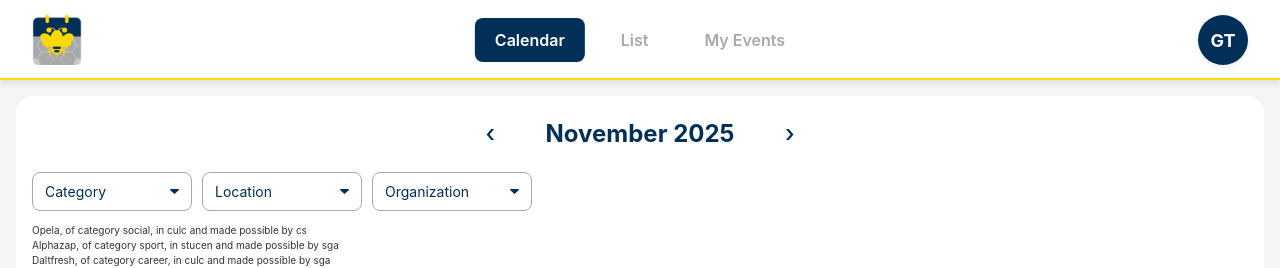
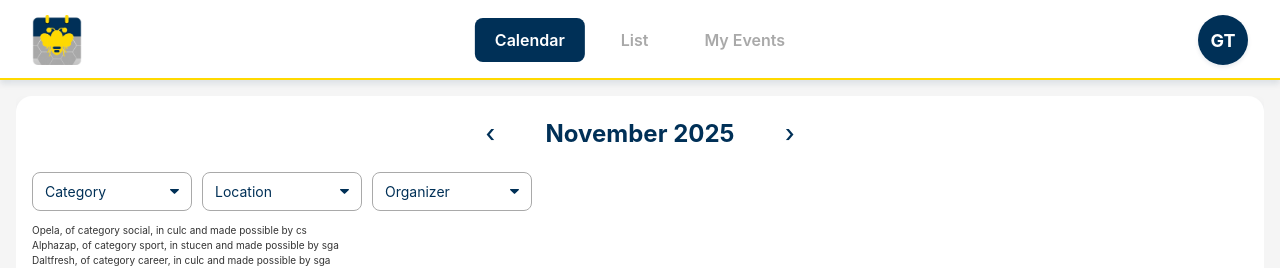
Before and after one commit to mayazhang1241/gt-cal, a React (Vite) app in the folder frontend/: page / in a window 1280 px wide. Shown: the top 268 px of the page. Built offline with nearby package versions, Linux system fonts and the light colour scheme.

Commit message:
Filtering System completed
Made a working Filtering System, just need to implement it with the API data

```diff
--- a/frontend/src/App.jsx
+++ b/frontend/src/App.jsx
@@ -69,7 +69,7 @@ function CalendarGrid({ events, onDayClick, onEventClick, viewMode, setViewMode
   const [filters, setFilters] = useState({
         category: '',
         location: '',
-        organization: ''})
+        organizer: ''})
   const handleFilterChange = (e) => {
         const { name, value } = e.target;
         setFilters((prevFilters) => ({
@@ -83,8 +83,8 @@ function CalendarGrid({ events, onDayClick, onEventClick, viewMode, setViewMode
                 e.category === filters.category) &&
             (filters.location === '' ||
                 e.location === filters.location) &&
-            (filters.organization === '' ||
-                e.organization === filters.organization)
+            (filters.organizer === '' ||
+                e.organizer === filters.organizer)
         );
     });
   const monthNames = [
@@ -170,10 +170,7 @@ function CalendarGrid({ events, onDayClick, onEventClick, viewMode, setViewMode
         <div className="filter-controls">
 
             <FilterControls />
-
         </div>
-
-
       </div>
       </FilterContext.Provider>
 
@@ -181,8 +178,8 @@ function CalendarGrid({ events, onDayClick, onEventClick, viewMode, setViewMode
       <ul>
         {filtereddata.map((e) => (
             <li key={e.id}>
-              {e.name}, of category {e.category},
-              in {e.location} and made possible by {e.organization}
+              {e.title}, of category {e.category},
+              in {e.location} and made possible by {e.organizer}
             </li>
                     ))}
       </ul>
@@ -261,10 +258,10 @@ const FilterControls = () => {
             <option value="stucen">Student Center</option>
             </select>
             <select className = "filter-select"
-                name = 'organization'
-                value={filters.organization}
+                name = 'organizer'
+                value={filters.organizer}
                 onChange={handleFilterChange}>
-            <option value="">Organization</option>
+            <option value="">Organizer</option>
             <option value="sga">Student Government Association</option>
             <option value="coc">College of Computing</option>
             <option value="greek">Greek Life</option>
--- a/frontend/src/data.js
+++ b/frontend/src/data.js
@@ -1,602 +1,602 @@
 export const data =
 [{
   "id": 1,
-  "name": "Opela",
+  "title": "Opela",
   "category": "social",
   "location": "culc",
-  "organization": "cs"
+  "organizer": "cs"
 }, {
   "id": 2,
-  "name": "Alphazap",
+  "title": "Alphazap",
   "category": "sport",
   "location": "stucen",
-  "organization": "sga"
+  "organizer": "sga"
 }, {
   "id": 3,
-  "name": "Daltfresh",
+  "title": "Daltfresh",
   "category": "career",
   "location": "culc",
-  "organization": "sga"
+  "organizer": "sga"
 }, {
   "id": 4,
-  "name": "It",
+  "title": "It",
   "category": "career",
   "location": "culc",
-  "organization": "athletics"
+  "organizer": "athletics"
 }, {
   "id": 5,
-  "name": "Home Ing",
+  "title": "Home Ing",
   "category": "academic",
   "location": "coc",
-  "organization": "sga"
+  "organizer": "sga"
 }, {
   "id": 6,
-  "name": "Zamit",
+  "title": "Zamit",
   "category": "academic",
   "location": "culc",
-  "organization": "greek"
+  "organizer": "greek"
 }, {
   "id": 7,
-  "name": "Subin",
+  "title": "Subin",
   "category": "career",
   "location": "stucen",
-  "organization": "sga"
+  "organizer": "sga"
 }, {
   "id": 8,
-  "name": "Viva",
+  "title": "Viva",
   "category": "social",
   "location": "stucen",
-  "organization": "sga"
+  "organizer": "sga"
 }, {
   "id": 9,
-  "name": "Konklux",
+  "title": "Konklux",
   "category": "social",
   "location": "stucen",
-  "organization": "sga"
+  "organizer": "sga"
 }, {
   "id": 10,
-  "name": "Transcof",
+  "title": "Transcof",
   "category": "sport",
   "location": "stucen",
-  "organization": "greek"
+  "organizer": "greek"
 }, {
   "id": 11,
-  "name": "Stringtough",
+  "title": "Stringtough",
   "category": "career",
   "location": "stucen",
-  "organization": "athletics"
+  "organizer": "athletics"
 }, {
   "id": 12,
-  "name": "Holdlamis",
+  "title": "Holdlamis",
   "category": "social",
   "location": "klaus",
-  "organization": "cs"
+  "organizer": "cs"
 }, {
   "id": 13,
-  "name": "Temp",
+  "title": "Temp",
   "category": "academic",
   "location": "klaus",
-  "organization": "sga"
+  "organizer": "sga"
 }, {
   "id": 14,
-  "name": "Ronstring",
+  "title": "Ronstring",
   "category": "sport",
   "location": "klaus",
-  "organization": "sga"
+  "organizer": "sga"
 }, {
   "id": 15,
-  "name": "Span",
+  "title": "Span",
   "category": "social",
   "location": "culc",
-  "organization": "cs"
+  "organizer": "cs"
 }, {
   "id": 16,
-  "name": "Konklux",
+  "title": "Konklux",
   "category": "social",
   "location": "stucen",
-  "organization": "sga"
+  "organizer": "sga"
 }, {
   "id": 17,
-  "name": "Ronstring",
+  "title": "Ronstring",
   "category": "academic",
   "location": "stucen",
-  "organization": "greek"
+  "organizer": "greek"
 }, {
   "id": 18,
-  "name": "Vagram",
+  "title": "Vagram",
   "category": "career",
   "location": "stucen",
-  "organization": "athletics"
+  "organizer": "athletics"
 }, {
   "id": 19,
-  "name": "Transcof",
+  "title": "Transcof",
   "category": "sport",
   "location": "klaus",
-  "organization": "sga"
+  "organizer": "sga"
 }, {
   "id": 20,
-  "name": "Kanlam",
+  "title": "Kanlam",
   "category": "career",
   "location": "klaus",
-  "organization": "cs"
+  "organizer": "cs"
 }, {
   "id": 21,
-  "name": "Gembucket",
+  "title": "Gembucket",
   "category": "career",
   "location": "culc",
-  "organization": "cs"
+  "organizer": "cs"
 }, {
   "id": 22,
-  "name": "Voyatouch",
+  "title": "Voyatouch",
   "category": "sport",
   "location": "culc",
-  "organization": "sga"
+  "organizer": "sga"
 }, {
   "id": 23,
-  "name": "Stim",
+  "title": "Stim",
   "category": "career",
   "location": "klaus",
-  "organization": "cs"
+  "organizer": "cs"
 }, {
   "id": 24,
-  "name": "Gembucket",
+  "title": "Gembucket",
   "category": "career",
   "location": "stucen",
-  "organization": "greek"
+  "organizer": "greek"
 }, {
   "id": 25,
-  "name": "Y-find",
+  "title": "Y-find",
   "category": "career",
   "location": "culc",
-  "organization": "athletics"
+  "organizer": "athletics"
 }, {
   "id": 26,
-  "name": "Temp",
+  "title": "Temp",
   "category": "sport",
   "location": "coc",
-  "organization": "sga"
+  "organizer": "sga"
 }, {
   "id": 27,
-  "name": "Tres-Zap",
+  "title": "Tres-Zap",
   "category": "academic",
   "location": "klaus",
-  "organization": "sga"
+  "organizer": "sga"
 }, {
   "id": 28,
-  "name": "Y-find",
+  "title": "Y-find",
   "category": "academic",
   "location": "culc",
-  "organization": "cs"
+  "organizer": "cs"
 }, {
   "id": 29,
-  "name": "Toughjoyfax",
+  "title": "Toughjoyfax",
   "category": "career",
   "location": "culc",
-  "organization": "cs"
+  "organizer": "cs"
 }, {
   "id": 30,
-  "name": "Rank",
+  "title": "Rank",
   "category": "career",
   "location": "stucen",
-  "organization": "greek"
+  "organizer": "greek"
 }, {
   "id": 31,
-  "name": "Alphazap",
+  "title": "Alphazap",
   "category": "social",
   "location": "klaus",
-  "organization": "sga"
+  "organizer": "sga"
 }, {
   "id": 32,
-  "name": "Stronghold",
+  "title": "Stronghold",
   "category": "sport",
   "location": "coc",
-  "organization": "cs"
+  "organizer": "cs"
 }, {
   "id": 33,
-  "name": "Rank",
+  "title": "Rank",
   "category": "career",
   "location": "culc",
-  "organization": "athletics"
+  "organizer": "athletics"
 }, {
   "id": 34,
-  "name": "Duobam",
+  "title": "Duobam",
   "category": "social",
   "location": "culc",
-  "organization": "athletics"
+  "organizer": "athletics"
 }, {
   "id": 35,
-  "name": "Domainer",
+  "title": "Domainer",
   "category": "sport",
   "location": "coc",
-  "organization": "cs"
+  "organizer": "cs"
 }, {
   "id": 36,
-  "name": "Sonair",
+  "title": "Sonair",
   "category": "social",
   "location": "klaus",
-  "organization": "cs"
+  "organizer": "cs"
 }, {
   "id": 37,
-  "name": "Tampflex",
+  "title": "Tampflex",
   "category": "social",
   "location": "coc",
-  "organization": "athletics"
+  "organizer": "athletics"
 }, {
   "id": 38,
-  "name": "Zontrax",
+  "title": "Zontrax",
   "category": "career",
   "location": "klaus",
-  "organization": "sga"
+  "organizer": "sga"
 }, {
   "id": 39,
-  "name": "Bigtax",
+  "title": "Bigtax",
   "category": "social",
   "location": "culc",
-  "organization": "athletics"
+  "organizer": "athletics"
 }, {
   "id": 40,
-  "name": "It",
+  "title": "It",
   "category": "social",
   "location": "klaus",
-  "organization": "greek"
+  "organizer": "greek"
 }, {
   "id": 41,
-  "name": "Fintone",
+  "title": "Fintone",
   "category": "academic",
   "location": "stucen",
-  "organization": "athletics"
+  "organizer": "athletics"
 }, {
   "id": 42,
-  "name": "Latlux",
+  "title": "Latlux",
   "category": "career",
   "location": "stucen",
-  "organization": "sga"
+  "organizer": "sga"
 }, {
   "id": 43,
-  "name": "Quo Lux",
+  "title": "Quo Lux",
   "category": "social",
   "location": "klaus",
-  "organization": "cs"
+  "organizer": "cs"
 }, {
   "id": 44,
-  "name": "Pannier",
+  "title": "Pannier",
   "category": "academic",
   "location": "stucen",
-  "organization": "cs"
+  "organizer": "cs"
 }, {
   "id": 45,
-  "name": "Subin",
+  "title": "Subin",
   "category": "social",
   "location": "stucen",
-  "organization": "cs"
+  "organizer": "cs"
 }, {
   "id": 46,
-  "name": "Zaam-Dox",
+  "title": "Zaam-Dox",
   "category": "sport",
   "location": "klaus",
-  "organization": "greek"
+  "organizer": "greek"
 }, {
   "id": 47,
-  "name": "Domainer",
+  "title": "Domainer",
   "category": "career",
   "location": "culc",
-  "organization": "sga"
+  "organizer": "sga"
 }, {
   "id": 48,
-  "name": "Zoolab",
+  "title": "Zoolab",
   "category": "social",
   "location": "coc",
-  "organization": "greek"
+  "organizer": "greek"
 }, {
   "id": 49,
-  "name": "Zontrax",
+  "title": "Zontrax",
   "category": "career",
   "location": "coc",
-  "organization": "cs"
+  "organizer": "cs"
 }, {
   "id": 50,
-  "name": "Prodder",
+  "title": "Prodder",
   "category": "sport",
   "location": "stucen",
-  "organization": "greek"
+  "organizer": "greek"
 }, {
   "id": 51,
-  "name": "Subin",
+  "title": "Subin",
   "category": "academic",
   "location": "coc",
-  "organization": "sga"
+  "organizer": "sga"
 }, {
   "id": 52,
-  "name": "Y-find",
+  "title": "Y-find",
   "category": "social",
   "location": "coc",
-  "organization": "cs"
+  "organizer": "cs"
 }, {
   "id": 53,
-  "name": "Sonsing",
+  "title": "Sonsing",
   "category": "sport",
   "location": "stucen",
-  "organization": "cs"
+  "organizer": "cs"
 }, {
   "id": 54,
-  "name": "Regrant",
+  "title": "Regrant",
   "category": "career",
   "location": "stucen",
-  "organization": "greek"
+  "organizer": "greek"
 }, {
   "id": 55,
-  "name": "Overhold",
+  "title": "Overhold",
   "category": "academic",
   "location": "culc",
-  "organization": "cs"
+  "organizer": "cs"
 }, {
   "id": 56,
-  "name": "Greenlam",
+  "title": "Greenlam",
   "category": "career",
   "location": "klaus",
-  "organization": "greek"
+  "organizer": "greek"
 }, {
   "id": 57,
-  "name": "Gembucket",
+  "title": "Gembucket",
   "category": "sport",
   "location": "klaus",
-  "organization": "sga"
+  "organizer": "sga"
 }, {
   "id": 58,
-  "name": "Flexidy",
+  "title": "Flexidy",
   "category": "sport",
   "location": "klaus",
-  "organization": "sga"
+  "organizer": "sga"
 }, {
   "id": 59,
-  "name": "Flexidy",
+  "title": "Flexidy",
   "category": "career",
   "location": "stucen",
-  "organization": "greek"
+  "organizer": "greek"
 }, {
   "id": 60,
-  "name": "Bitchip",
+  "title": "Bitchip",
   "category": "social",
   "location": "culc",
-  "organization": "cs"
+  "organizer": "cs"
 }, {
   "id": 61,
-  "name": "Alphazap",
+  "title": "Alphazap",
   "category": "academic",
   "location": "klaus",
-  "organization": "greek"
+  "organizer": "greek"
 }, {
   "id": 62,
-  "name": "Aerified",
+  "title": "Aerified",
   "category": "social",
   "location": "coc",
-  "organization": "cs"
+  "organizer": "cs"
 }, {
   "id": 63,
-  "name": "Kanlam",
+  "title": "Kanlam",
   "category": "sport",
   "location": "culc",
-  "organization": "cs"
+  "organizer": "cs"
 }, {
   "id": 64,
-  "name": "Prodder",
+  "title": "Prodder",
   "category": "career",
   "location": "coc",
-  "organization": "cs"
+  "organizer": "cs"
 }, {
   "id": 65,
-  "name": "Domainer",
+  "title": "Domainer",
   "category": "social",
   "location": "klaus",
-  "organization": "athletics"
+  "organizer": "athletics"
 }, {
   "id": 66,
-  "name": "Span",
+  "title": "Span",
   "category": "social",
   "location": "klaus",
-  "organization": "sga"
+  "organizer": "sga"
 }, {
   "id": 67,
-  "name": "Namfix",
+  "title": "Namfix",
   "category": "sport",
   "location": "stucen",
-  "organization": "greek"
+  "organizer": "greek"
 }, {
   "id": 68,
-  "name": "Sonsing",
+  "title": "Sonsing",
   "category": "sport",
   "location": "culc",
-  "organization": "cs"
+  "organizer": "cs"
 }, {
   "id": 69,
-  "name": "Andalax",
+  "title": "Andalax",
   "category": "social",
   "location": "klaus",
-  "organization": "greek"
+  "organizer": "greek"
 }, {
   "id": 70,
-  "name": "Zoolab",
+  "title": "Zoolab",
   "category": "academic",
   "location": "stucen",
-  "organization": "sga"
+  "organizer": "sga"
 }, {
   "id": 71,
-  "name": "Y-Solowarm",
+  "title": "Y-Solowarm",
   "category": "academic",
   "location": "klaus",
-  "organization": "cs"
+  "organizer": "cs"
 }, {
   "id": 72,
-  "name": "Trippledex",
+  "title": "Trippledex",
   "category": "academic",
   "location": "klaus",
-  "organization": "athletics"
+  "organizer": "athletics"
 }, {
   "id": 73,
-  "name": "Sonsing",
+  "title": "Sonsing",
   "category": "sport",
   "location": "stucen",
-  "organization": "greek"
+  "organizer": "greek"
 }, {
   "id": 74,
-  "name": "Flexidy",
+  "title": "Flexidy",
   "category": "academic",
   "location": "culc",
-  "organization": "athletics"
+  "organizer": "athletics"
 }, {
   "id": 75,
-  "name": "Alpha",
+  "title": "Alpha",
   "category": "academic",
   "location": "stucen",
-  "organization": "athletics"
+  "organizer": "athletics"
 }, {
   "id": 76,
-  "name": "Namfix",
+  "title": "Namfix",
   "category": "career",
   "location": "stucen",
-  "organization": "athletics"
+  "organizer": "athletics"
 }, {
   "id": 77,
-  "name": "Andalax",
+  "title": "Andalax",
   "category": "academic",
   "location": "coc",
-  "organization": "cs"
+  "organizer": "cs"
 }, {
   "id": 78,
-  "name": "Trippledex",
+  "title": "Trippledex",
   "category": "sport",
   "location": "coc",
-  "organization": "sga"
+  "organizer": "sga"
 }, {
   "id": 79,
-  "name": "Sub-Ex",
+  "title": "Sub-Ex",
   "category": "sport",
   "location": "coc",
-  "organization": "cs"
+  "organizer": "cs"
 }, {
   "id": 80,
-  "name": "Sonsing",
+  "title": "Sonsing",
   "category": "social",
   "location": "culc",
-  "organization": "sga"
+  "organizer": "sga"
 }, {
   "id": 81,
-  "name": "Opela",
+  "title": "Opela",
   "category": "career",
   "location": "stucen",
-  "organization": "athletics"
+  "organizer": "athletics"
 }, {
   "id": 82,
-  "name": "Rank",
+  "title": "Rank",
   "category": "sport",
   "location": "stucen",
-  "organization": "athletics"
+  "organizer": "athletics"
 }, {
   "id": 83,
-  "name": "Wrapsafe",
+  "title": "Wrapsafe",
   "category": "social",
   "location": "culc",
-  "organization": "athletics"
+  "organizer": "athletics"
 }, {
   "id": 84,
-  "name": "Y-Solowarm",
+  "title": "Y-Solowarm",
   "category": "academic",
   "location": "coc",
-  "organization": "athletics"
+  "organizer": "athletics"
 }, {
   "id": 85,
-  "name": "Zoolab",
+  "title": "Zoolab",
   "category": "career",
   "location": "culc",
-  "organization": "sga"
+  "organizer": "sga"
 }, {
   "id": 86,
-  "name": "Gembucket",
+  "title": "Gembucket",
   "category": "career",
   "location": "klaus",
-  "organization": "sga"
+  "organizer": "sga"
 }, {
   "id": 87,
-  "name": "Prodder",
+  "title": "Prodder",
   "category": "sport",
   "location": "stucen",
-  "organization": "athletics"
+  "organizer": "athletics"
 }, {
   "id": 88,
-  "name": "Bytecard",
+  "title": "Bytecard",
   "category": "sport",
   "location": "klaus",
-  "organization": "cs"
+  "organizer": "cs"
 }, {
   "id": 89,
-  "name": "Stringtough",
+  "title": "Stringtough",
   "category": "sport",
   "location": "coc",
-  "organization": "sga"
+  "organizer": "sga"
 }, {
   "id": 90,
-  "name": "Matsoft",
+  "title": "Matsoft",
   "category": "academic",
   "location": "culc",
-  "organization": "cs"
+  "organizer": "cs"
 }, {
   "id": 91,
-  "name": "Domainer",
+  "title": "Domainer",
   "category": "sport",
   "location": "stucen",
-  "organization": "sga"
+  "organizer": "sga"
 }, {
   "id": 92,
-  "name": "Redhold",
+  "title": "Redhold",
   "category": "academic",
   "location": "klaus",
-  "organization": "athletics"
+  "organizer": "athletics"
 }, {
   "id": 93,
-  "name": "Fixflex",
+  "title": "Fixflex",
   "category": "career",
   "location": "stucen",
-  "organization": "sga"
+  "organizer": "sga"
 }, {
   "id": 94,
-  "name": "Temp",
+  "title": "Temp",
   "category": "sport",
   "location": "stucen",
-  "organization": "greek"
+  "organizer": "greek"
 }, {
   "id": 95,
-  "name": "Duobam",
+  "title": "Duobam",
   "category": "career",
   "location": "stucen",
-  "organization": "sga"
+  "organizer": "sga"
 }, {
   "id": 96,
-  "name": "Andalax",
+  "title": "Andalax",
   "category": "academic",
   "location": "culc",
-  "organization": "greek"
+  "organizer": "greek"
 }, {
   "id": 97,
-  "name": "Trippledex",
+  "title": "Trippledex",
   "category": "social",
   "location": "coc",
-  "organization": "greek"
+  "organizer": "greek"
 }, {
   "id": 98,
-  "name": "It",
+  "title": "It",
   "category": "social",
   "location": "stucen",
-  "organization": "sga"
+  "organizer": "sga"
 }, {
   "id": 99,
-  "name": "Tresom",
+  "title": "Tresom",
   "category": "social",
   "location": "stucen",
-  "organization": "greek"
+  "organizer": "greek"
 }, {
   "id": 100,
-  "name": "Stronghold",
+  "title": "Stronghold",
   "category": "sport",
   "location": "klaus",
-  "organization": "greek"
+  "organizer": "greek"
 }]
```
Also changed, not shown: frontend/src/App.css (+9 -0 lines).
